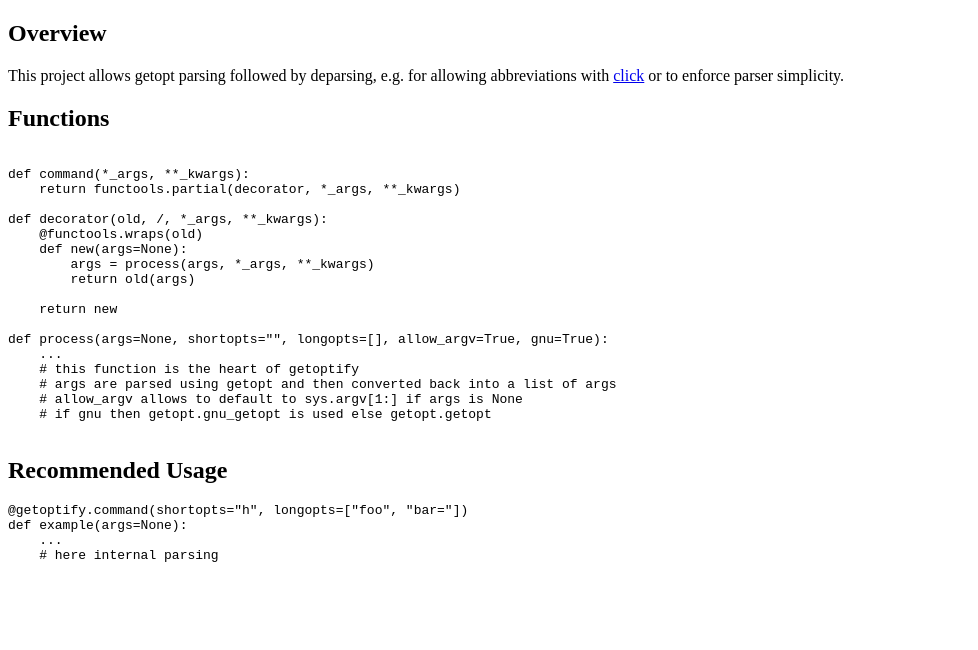
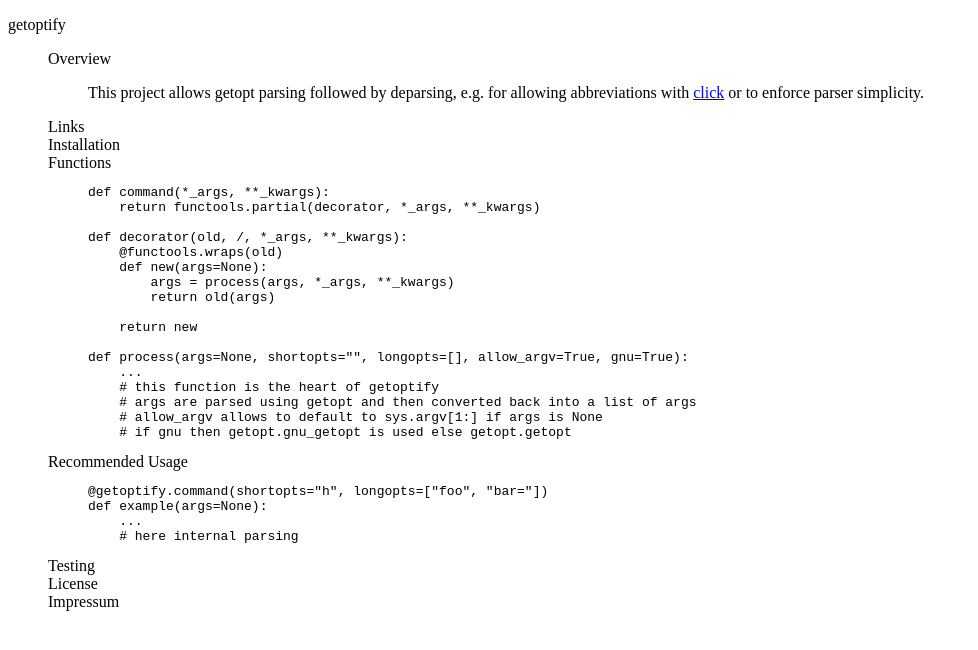
Before and after one commit to johannes-programming/getoptify, a plain HTML site: page docs/index.html in a window 1280 px wide. Shown: the whole page, without its empty margins (0-978 px from the left). Drawn offline with Linux system fonts and the light colour scheme; a script that the page names is missing.

Commit message:
Version 1.0.2+local.4

```diff
--- a/docs/index.html
+++ b/docs/index.html
@@ -1,26 +1,29 @@
 <!DOCTYPE html>
-<html lang="en">
+<html>
     <head>
         <title>getoptify</title>
     </head>
     <body>
-        <div id="top"></div>
-        <div id="overview">
-            <h2>Overview</h2>
+        <dl class="heading0">
+            <dt id="top"><a>getoptify</a></dt>
+            <dd>
+                <dl class="heading1">
+                    <dt id="overview">Overview</dt>
+                    <dd>
                         <p>
                             This project allows getopt parsing followed by deparsing,
                             e.g. for allowing abbreviations with
                             <a href="https://click.palletsprojects.com/">click</a>
                             or to enforce parser simplicity.
                         </p>
-        </div>
-        <div id="install"></div>
-        <div id="functions">
-            <h2>Functions</h2>
-            <code>
-                <pre>
-
-def command(*_args, **_kwargs):
+                    </dd>
+                    <dt id="links">Links</dt>
+                    <dd id="linksCorpus"></dd>
+                    <dt id="install">Installation</dt>
+                    <dd id="installCorpus"></dd>
+                    <dt>Functions</dt>
+                    <dd>
+                        <pre class="block"><code>def command(*_args, **_kwargs):
     return functools.partial(decorator, *_args, **_kwargs)
 
 def decorator(old, /, *_args, **_kwargs):
@@ -36,26 +39,32 @@
     # this function is the heart of getoptify
     # args are parsed using getopt and then converted back into a list of args
     # allow_argv allows to default to sys.argv[1:] if args is None
-    # if gnu then getopt.gnu_getopt is used else getopt.getopt
-            </pre>
-        </code>
-        <h2>Recommended Usage</h2>
-        <code>
-            <pre>
-@getoptify.command(shortopts="h", longopts=["foo", "bar="])
+    # if gnu then getopt.gnu_getopt is used else getopt.getopt</code></pre>
+                    </dd>
+                    <dt id="usage">Recommended Usage</dt>
+                    <dd id="usageCorpus">
+                        <pre class="block"><code>@getoptify.command(shortopts="h", longopts=["foo", "bar="])
 def example(args=None):
     ...
-    # here internal parsing
-
-            </pre>
-        </code>
-        <div id="testing"></div>
-        <div id="license"></div>
-        <div id="links"></div>
-        <div id="credits"></div>
+    # here internal parsing</code></pre>
+                    </dd>
+                    <dt id="testing">Testing</dt>
+                    <dd id="testingCorpus"></dd>
+                    <dt id="license">License</dt>
+                    <dd id="licenseCorpus"></dd>
+                    <dt id="impressum">Impressum</dt>
+                    <dd id="impressumCorpus"></dd>
+                </dl>
+            </dd>
+        </dl>
+    </body>
     <script src="https://www.johannes-programming.online/script.js"></script>
     <script>
-            setupBasicProject();
+        setupLinksCorpus("getoptify");
+        setupInstallCorpus("getoptify");
+        setupTestingCorpus("getoptify");
+        setupLicenseCorpus("getoptify");
+        setupImpressumCorpus("getoptify");
+        addMetaAndLinkTags();
     </script>
-    </body>
 </html>
```
Also changed, not shown: 1 other file. Lines whose indentation alone changed are shown as unchanged.
